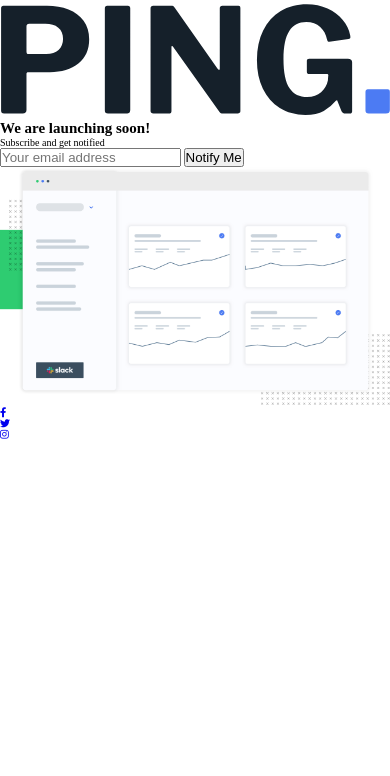
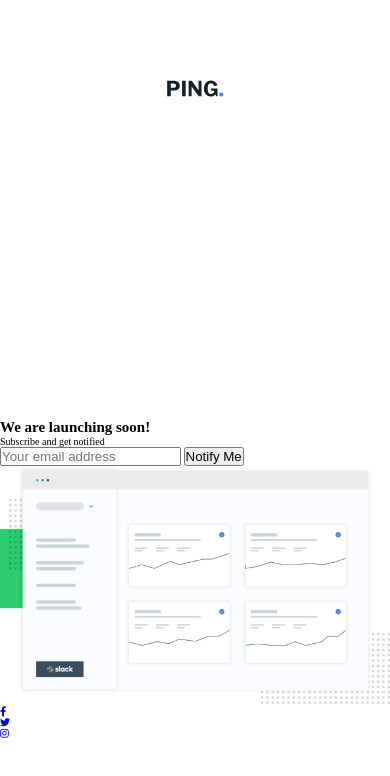
Before and after one commit to manjeshrv592/ping-coming-soon-page, a plain HTML site: page index.html in a window 390 px wide. Drawn offline with Linux system fonts and the light colour scheme.

Commit message:
Finished mobile header styling

```diff
--- a/css/style.css
+++ b/css/style.css
@@ -86,6 +86,23 @@
 /* Container */
 
 /* Header */
+.header {
+  padding-top: 8rem;
+  padding-bottom: 32rem;
+  text-align: center;
+}
+
+.header__logo:link,
+.header__logo:visited,
+.header__logo:hover,
+.header__logo:active {
+  text-decoration: none;
+  display: inline-block;
+  width: 5.6rem;
+}
+
+.header__logo-img {
+}
 
 /* Hero */
 
```
